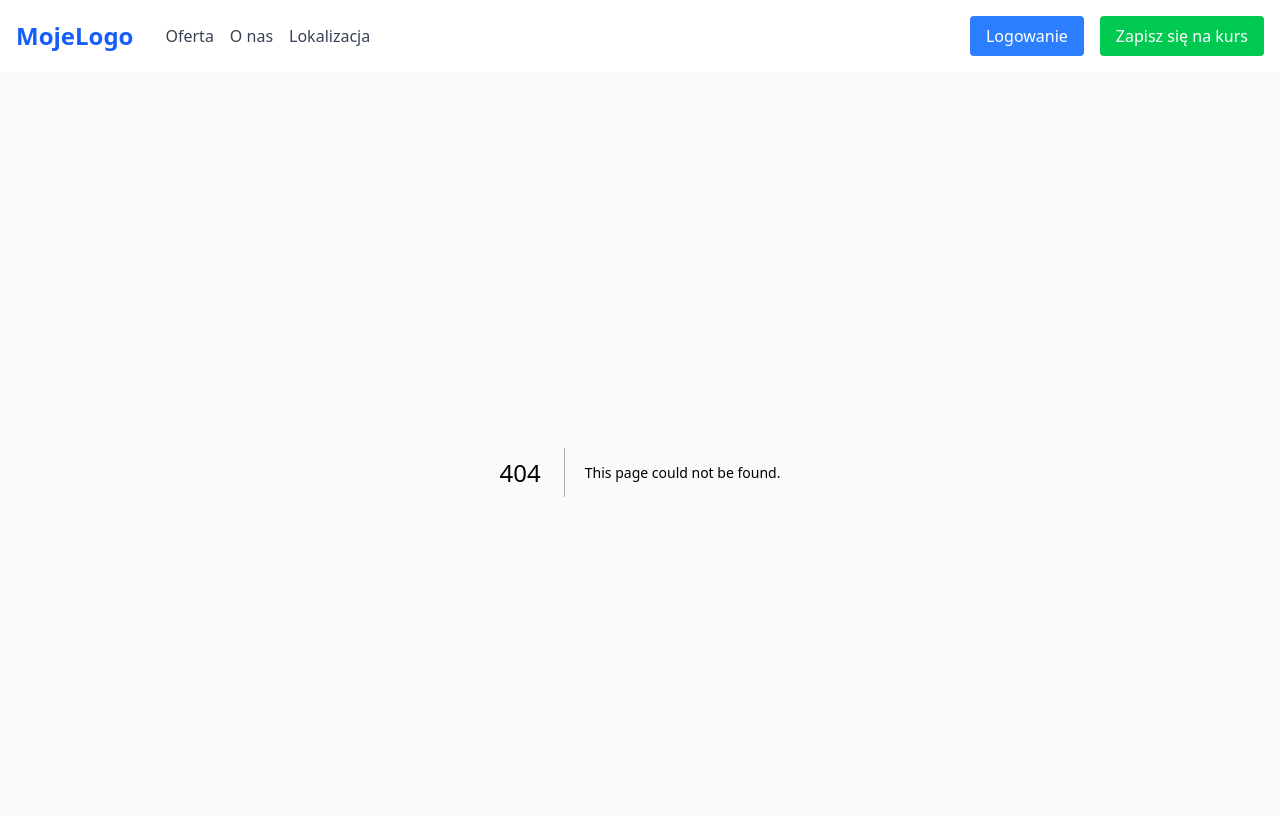
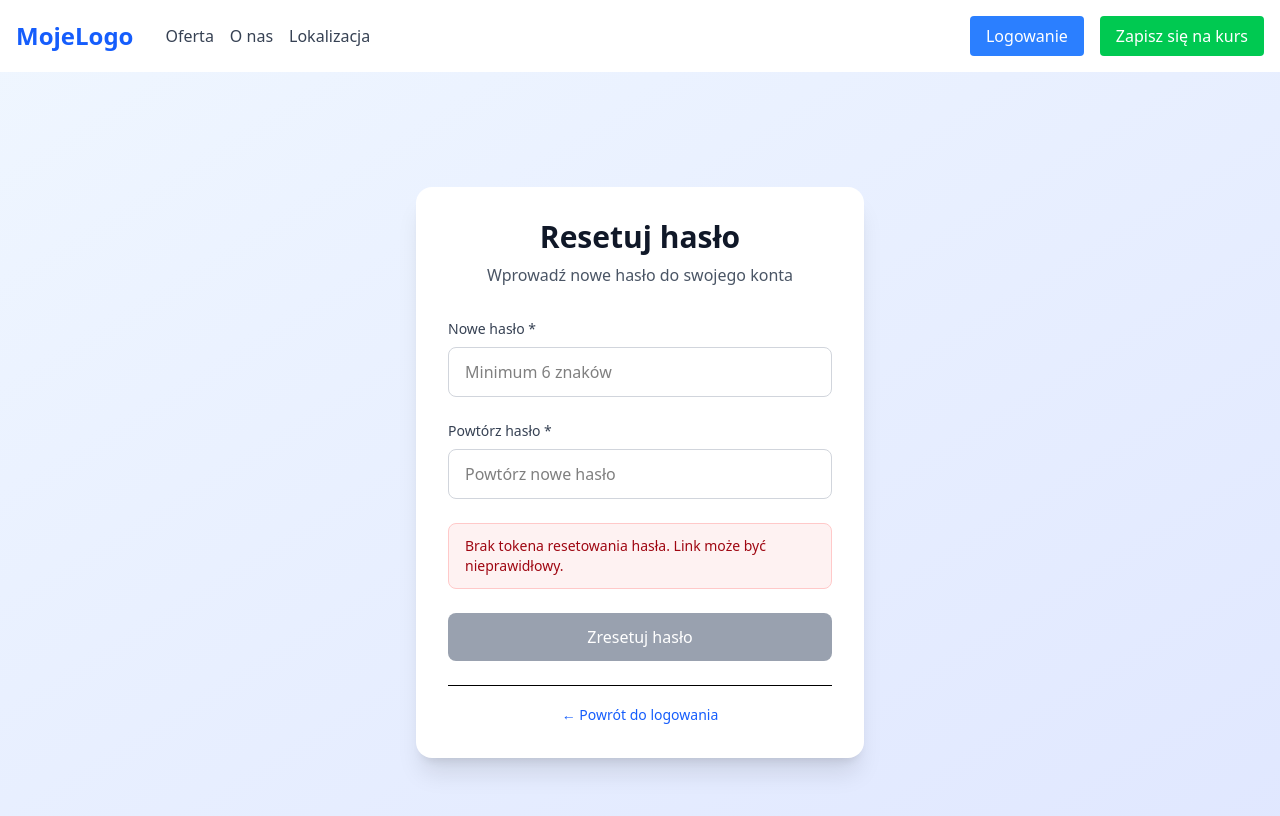
Before and after one commit to Mickelele/frontend-public, a Next.js app: page /reset-password in a window 1280 px wide. Before the commit this address had no page. Shown: the top 816 px of the page. Built offline with nearby package versions, Linux system fonts and the light colour scheme.

Commit message:
dodanie resetu na front 2

```diff
--- /dev/null
+++ b/app/reset-password/page.js
@@ -0,0 +1,151 @@
+'use client';
+import { useState, useEffect, Suspense } from 'react';
+import { useRouter, useSearchParams } from 'next/navigation';
+import { resetPassword } from '/lib/api/auth.api';
+import Link from 'next/link';
+
+function ResetPasswordForm() {
+    const router = useRouter();
+    const searchParams = useSearchParams();
+    const [token, setToken] = useState('');
+    const [newPassword, setNewPassword] = useState('');
+    const [confirmPassword, setConfirmPassword] = useState('');
+    const [loading, setLoading] = useState(false);
+    const [message, setMessage] = useState('');
+    const [error, setError] = useState('');
+
+    useEffect(() => {
+        const tokenFromUrl = searchParams.get('token');
+        if (tokenFromUrl) {
+            setToken(tokenFromUrl);
+        } else {
+            setError('Brak tokena resetowania hasła. Link może być nieprawidłowy.');
+        }
+    }, [searchParams]);
+
+    const handleSubmit = async (e) => {
+        e.preventDefault();
+        setLoading(true);
+        setError('');
+        setMessage('');
+
+        if (newPassword.length < 6) {
+            setError('Hasło musi mieć minimum 6 znaków');
+            setLoading(false);
+            return;
+        }
+
+        if (newPassword !== confirmPassword) {
+            setError('Hasła nie są identyczne');
+            setLoading(false);
+            return;
+        }
+
+        if (!token) {
+            setError('Brak tokena resetowania. Link może być nieprawidłowy.');
+            setLoading(false);
+            return;
+        }
+
+        try {
+            await resetPassword(token, newPassword);
+            setMessage('Hasło zostało zmienione pomyślnie!');
+
+            setTimeout(() => {
+                router.push('/auth/login');
+            }, 2000);
+        } catch (err) {
+            setError('Link wygasł lub jest nieprawidłowy. Spróbuj ponownie zresetować hasło.');
+        } finally {
+            setLoading(false);
+        }
+    };
+
+    return (
+        <div className="min-h-screen bg-gradient-to-br from-blue-50 to-indigo-100 flex items-center justify-center p-4">
+            <div className="bg-white rounded-2xl shadow-xl p-8 w-full max-w-md">
+                <div className="text-center mb-8">
+                    <h1 className="text-3xl font-bold text-gray-900 mb-2">Resetuj hasło</h1>
+                    <p className="text-gray-600">
+                        Wprowadź nowe hasło do swojego konta
+                    </p>
+                </div>
+
+                {message ? (
+                    <div className="bg-green-50 border border-green-200 text-green-800 px-4 py-3 rounded-lg mb-4">
+                        <p className="text-sm font-medium">{message}</p>
+                        <p className="text-xs mt-2 text-green-600">Przekierowanie do logowania...</p>
+                    </div>
+                ) : (
+                    <form onSubmit={handleSubmit} className="space-y-6">
+                        <div>
+                            <label htmlFor="newPassword" className="block text-sm font-medium text-gray-700 mb-2">
+                                Nowe hasło *
+                            </label>
+                            <input
+                                id="newPassword"
+                                type="password"
+                                value={newPassword}
+                                onChange={(e) => setNewPassword(e.target.value)}
+                                required
+                                minLength={6}
+                                className="w-full px-4 py-3 border border-gray-300 rounded-lg focus:ring-2 focus:ring-blue-500 focus:border-transparent transition"
+                                placeholder="Minimum 6 znaków"
+                                disabled={loading || !token}
+                            />
+                        </div>
+
+                        <div>
+                            <label htmlFor="confirmPassword" className="block text-sm font-medium text-gray-700 mb-2">
+                                Powtórz hasło *
+                            </label>
+                            <input
+                                id="confirmPassword"
+                                type="password"
+                                value={confirmPassword}
+                                onChange={(e) => setConfirmPassword(e.target.value)}
+                                required
+                                minLength={6}
+                                className="w-full px-4 py-3 border border-gray-300 rounded-lg focus:ring-2 focus:ring-blue-500 focus:border-transparent transition"
+                                placeholder="Powtórz nowe hasło"
+                                disabled={loading || !token}
+                            />
+                        </div>
+
+                        {error && (
+                            <div className="bg-red-50 border border-red-200 text-red-800 px-4 py-3 rounded-lg text-sm">
+                                {error}
+                            </div>
+                        )}
+
+                        <button
+                            type="submit"
+                            disabled={loading || !token}
+                            className="w-full bg-blue-600 text-white py-3 rounded-lg font-medium hover:bg-blue-700 transition disabled:bg-gray-400 disabled:cursor-not-allowed"
+                        >
+                            {loading ? 'Resetowanie...' : 'Zresetuj hasło'}
+                        </button>
+
+                        <div className="text-center pt-4 border-t">
+                            <Link href="/auth/login" className="text-blue-600 hover:underline text-sm font-medium">
+                                ← Powrót do logowania
+                            </Link>
+                        </div>
+                    </form>
+                )}
+            </div>
+        </div>
+    );
+}
+
+export default function ResetPasswordPage() {
+    return (
+        <Suspense fallback={
+            <div className="min-h-screen bg-gradient-to-br from-blue-50 to-indigo-100 flex items-center justify-center">
+                <div className="text-gray-600">Ładowanie...</div>
+            </div>
+        }>
+            <ResetPasswordForm />
+        </Suspense>
+    );
+}
```
